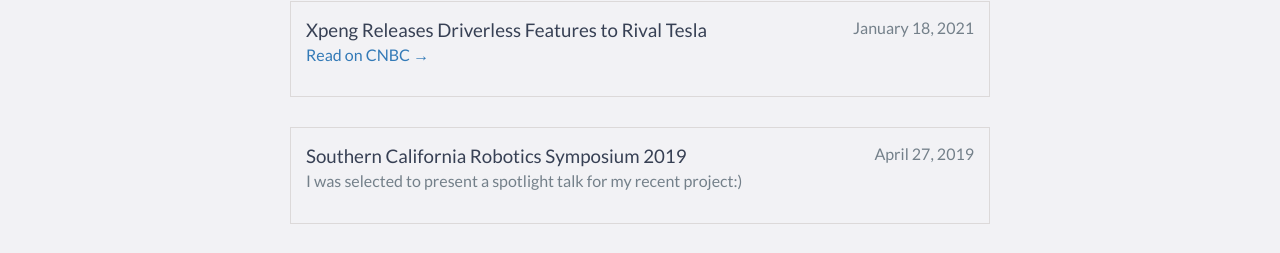
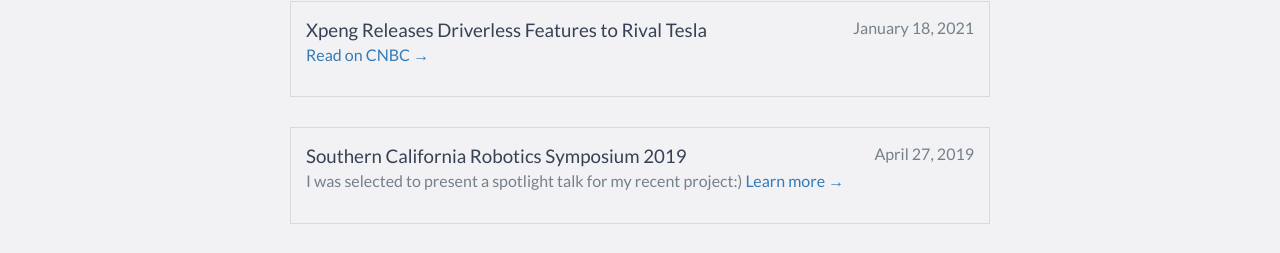
Before and after one commit to TaoChenOSU/TaoChenOSU.github.io, a website: page index.html in a window 1280 px wide. Shown: the part 2761-3014 px from the top of the page. Drawn offline with nearby package versions, Linux system fonts and the light colour scheme.

Commit message:
Add link to SCR 2019 symposium

```diff
--- a/index.html
+++ b/index.html
@@ -168,7 +168,7 @@
         <div class="recent-news-block">
             <h3>Southern California Robotics Symposium 2019</h3>
             <span class="recent-news-date">April 27, 2019</span>
-            <h4>I was selected to present a spotlight talk for my recent project:)</h4>
+            <h4>I was selected to present a spotlight talk for my recent project:) <a href="http://scr2019.caltech.edu/">Learn more →</a></h4>
         </div>
         <div class="recent-news-block">
             <h3>University of Southern California</h3>
```
